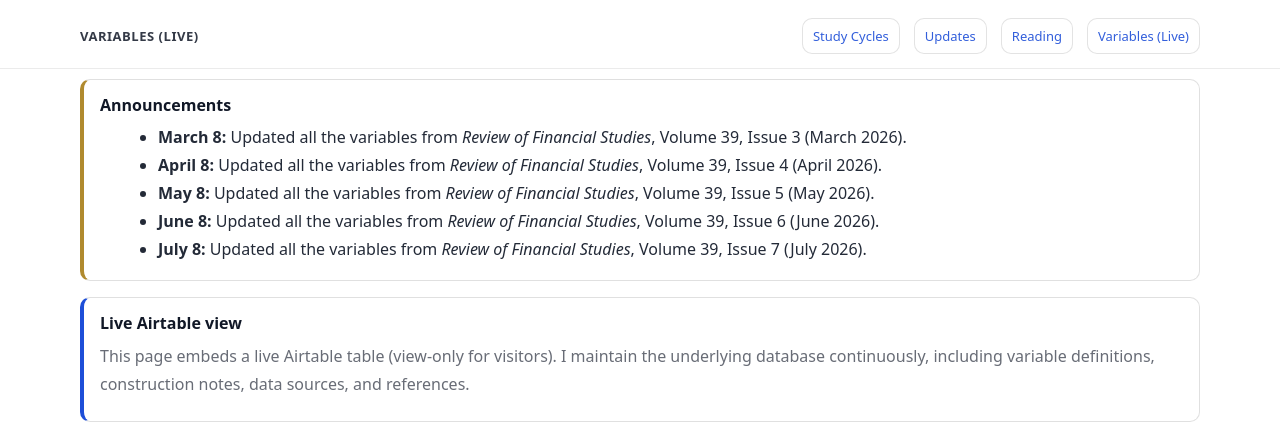
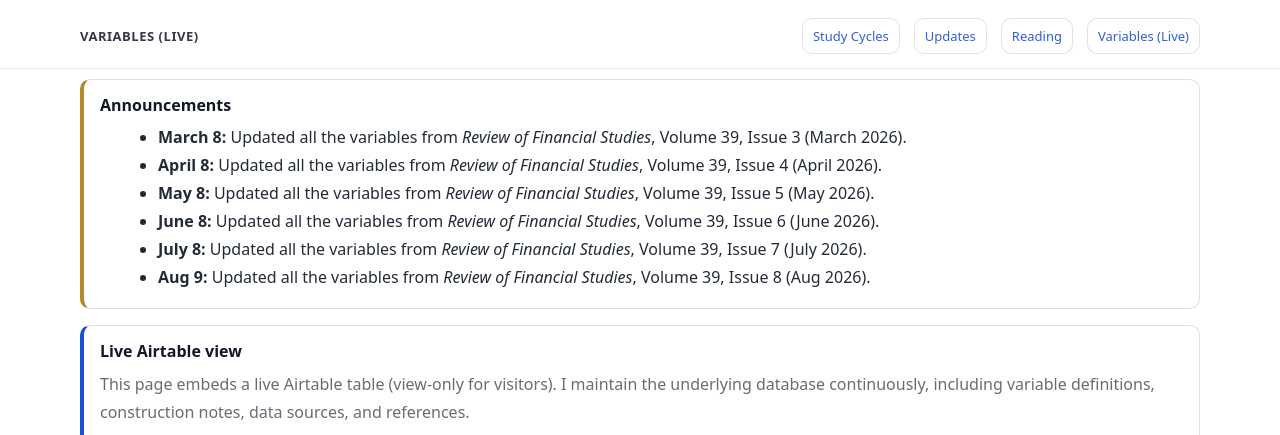
Before and after one commit to yaxinzn/study-archive, a Jekyll site: the page built from variables-live/index.md, in a window 1280 px wide, cut to the strip 0-435 px from the top of the page. Built offline with Jekyll 4.4.1, drawn with Linux system fonts in a browser that asks for light colours.

Commit message:
Add update for August 9 variables

```diff
--- a/variables-live/index.md
+++ b/variables-live/index.md
@@ -66,6 +66,10 @@
       <strong>July 8:</strong> Updated all the variables from <em>Review of Financial Studies</em>,
       Volume 39, Issue 7 (July 2026).
     </li>
+     <li>
+      <strong>Aug 9:</strong> Updated all the variables from <em>Review of Financial Studies</em>,
+      Volume 39, Issue 8 (Aug 2026).
+    </li>
   </ul>
 </div>
 
```
